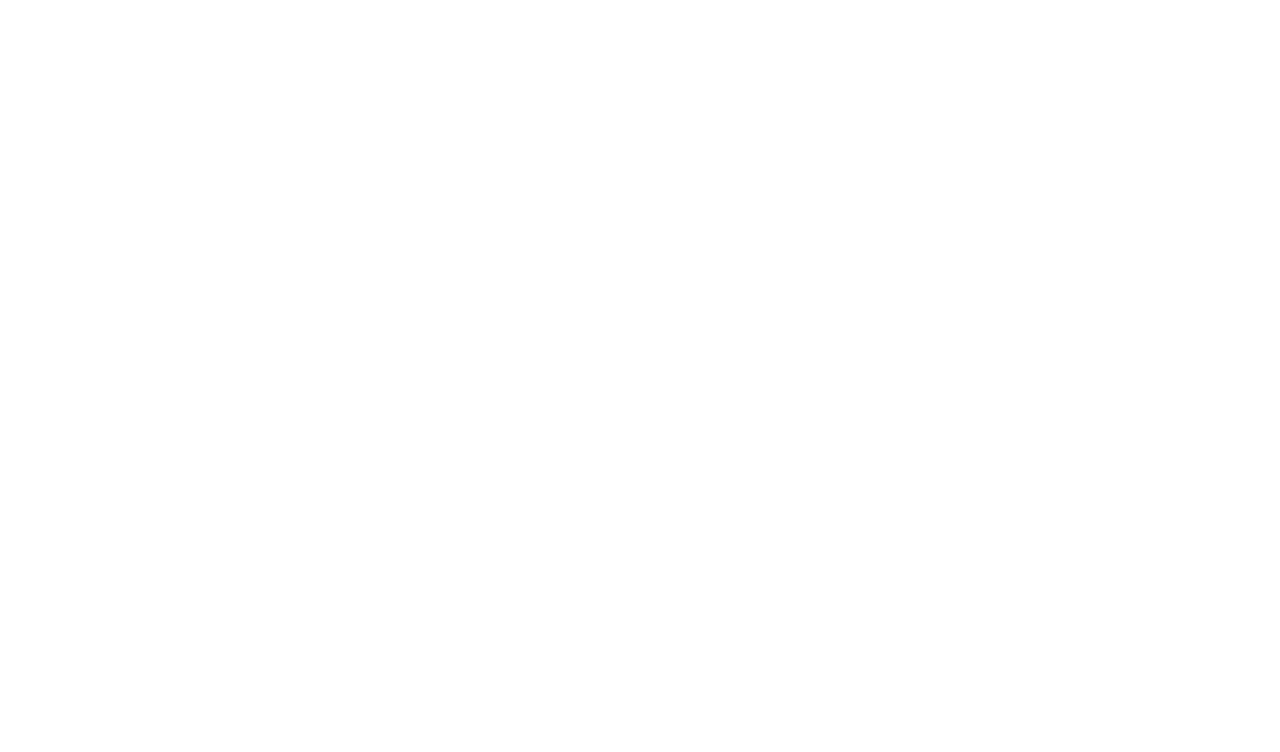
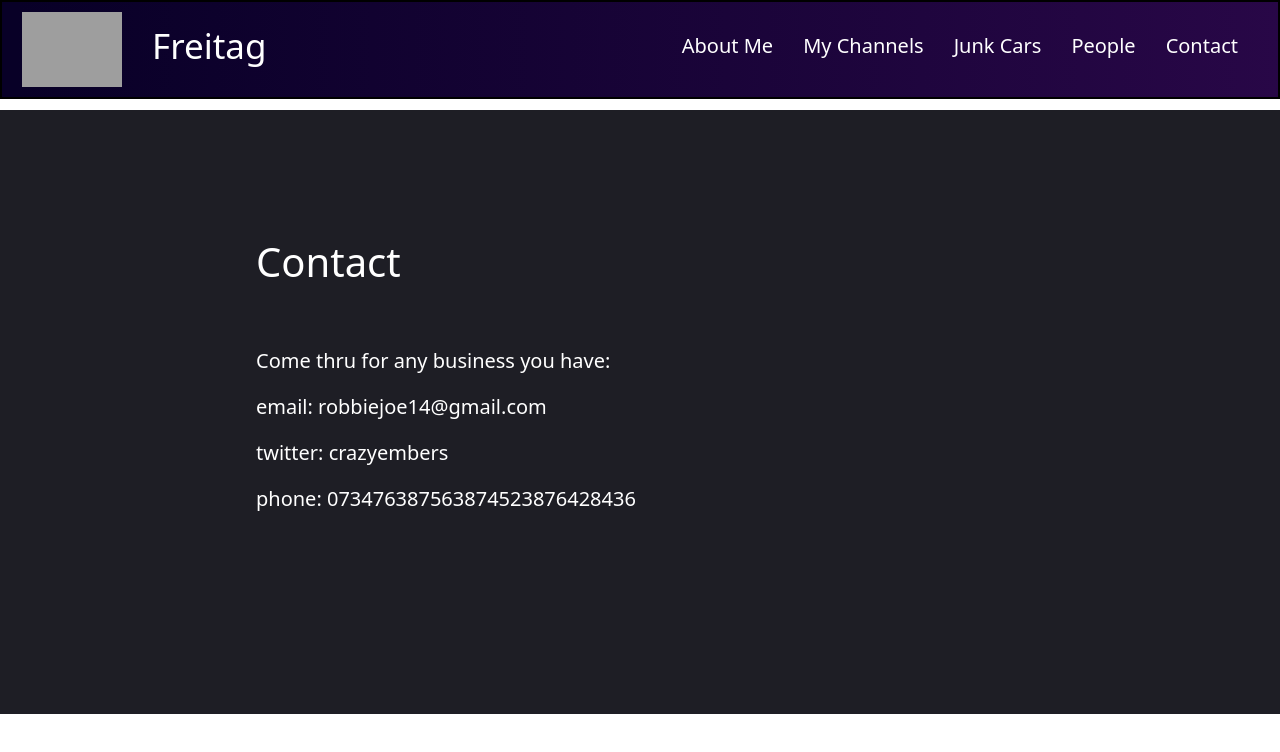
Before and after one commit to crazywhittles/Freitag---First-actual-website, a React (Create React App) app: page /contact in a window 1280 px wide. Before the commit this address had no page. Shown: the top 752 px of the page. Built offline with nearby package versions, Linux system fonts and the light colour scheme; grey boxes are pictures that could not be loaded.

Commit message:
all pages complete

```diff
--- a/src/index.js
+++ b/src/index.js
@@ -5,6 +5,8 @@ import App from './pages/home/App';
 import About from './pages/about/about';
 import Cars from './pages/cars/cars';
 import People from './pages/people/people';
+import Contact from './pages/contact/contact';
+import Channels from './pages/channels/channels';
 import 'bootstrap/dist/css/bootstrap.min.css';
 import {BrowserRouter, Route, Routes} from "react-router-dom";
 
@@ -17,6 +19,8 @@ root.render(
         <Route path='/aboutme' element={<About />}></Route>
         <Route path='/junkcars' element={<Cars />}></Route>
         <Route path='/people' element={<People />}></Route>
+        <Route path='/contact' element={<Contact />}></Route>
+        <Route path='/channels' element={<Channels />}></Route>
       </Routes>
     </BrowserRouter>
   </React.StrictMode>
--- a/src/pages/channels/channels.css
+++ b/src/pages/channels/channels.css
@@ -0,0 +1,42 @@
+.channel-body {
+    background-color: rgb(30, 30, 37);
+    height: 260vh;
+    color: white;
+    margin-top: 110px;
+}
+
+.channel-title {
+    margin-left: 10%;
+    padding-top: 10%;
+    font-size: 50px;
+    font-weight: 600;
+}
+
+.channel-title2 {
+    text-align: center;
+    margin-top: 100px;
+}
+
+.channel-text {
+    font-size: 24px;
+    margin-left: 10%;
+    margin-top: 30px;
+    margin-bottom: 70px;
+}
+
+.channel-half {
+    margin-top: 40px;
+    width: 40%;
+    margin-left: 5%;
+    display: inline-block;
+}
+
+.channel-pic {
+    width: 70%;
+    margin: 2% 0% 0% 15%
+}
+
+.channel-text2 {
+    font-size: 20px;
+    margin-left: 20%;
+}
--- a/src/pages/channels/channels.js
+++ b/src/pages/channels/channels.js
@@ -0,0 +1,45 @@
+import Header from '../../components/header/header';
+import './channels.css';
+
+function channels() {
+    return (
+        <div className='channel-body'>
+            <Header />
+            <div className='channel-title'>
+                <p>My Rubbish</p>
+                <p>Channels</p>
+            </div>
+            <div className='channel-half'>
+                <h2 className='channel-title2'>crazyembers</h2>
+                <p className='channel-text'>
+                    My only channel right now, I had a BeamNG channel too with 330
+                    subs but I got bored and deleted it LOL i'm so clueless... But
+                    this CSGO channel is by far the most fun channel to upload vids
+                    on, only downside is that some unboxings cost quite a bit.
+                </p>
+                <p className='channel-text'>
+                    Also, I had a channel from 2015 but that had some god awful
+                    edits, so all the vids are unlisted... dm me for the playlist.
+                </p>
+            </div>
+            <div className='channel-half'>
+                <img
+                    src="https://cdn.discordapp.com/attachments/810186625585774593/1091822254922420285/1.jpg"
+                    alt="cover">
+                </img>
+                <a href='https://www.youtube.com/@crazyembers'>link x</a>
+            </div>
+            <div>
+                <a className='channel-text2' href='https://www.youtube.com/watch?v=FJhpy-naaXI'>my most popular vid (famous!!)</a>
+                <img
+                    className='channel-pic'
+                    src="https://cdn.discordapp.com/attachments/810186625585774593/1091827911578882118/2.jpg"
+                    alt="cover">
+                </img>
+            </div>
+
+        </div>
+    );
+}
+
+export default channels;
--- a/src/pages/contact/contact.css
+++ b/src/pages/contact/contact.css
@@ -0,0 +1,18 @@
+.contact-body {
+    background-color: rgb(30, 30, 37);
+    height: 603.5px;
+    color: white;
+    margin-top: 110px;
+}
+
+.contact-title {
+    margin-left: 20%;
+    padding-top: 10%;
+    padding-bottom: 40px;
+}
+
+.contact-link {
+    margin-left: 20%;
+    margin-top: 20px;
+    font-size: 20px;
+}
--- a/src/pages/contact/contact.js
+++ b/src/pages/contact/contact.js
@@ -0,0 +1,27 @@
+import Header from '../../components/header/header';
+import './contact.css';
+
+function contact() {
+    return (
+        <div className='contact-body'>
+            <Header />
+            <h1 className='contact-title'>Contact</h1>
+            <div className='contact-link'>
+                <p>
+                    Come thru for any business you have:
+                </p>
+                <p>
+                    email: robbiejoe14@gmail.com
+                </p>
+                <p>
+                    twitter: <a href='https://twitter.com/railme21'>crazyembers</a>
+                </p>
+                <p>
+                    phone: <a href='https://www.youtube.com/@Hamza97'>073476387563874523876428436</a>
+                </p>
+            </div>
+        </div>
+    );
+}
+
+export default contact;
--- a/src/pages/home/App.css
+++ b/src/pages/home/App.css
@@ -3,7 +3,7 @@
   background-color: rgb(30, 30, 37);
   color: white;
   font-size: larger;
-  height: 700px;
+  height: 603.5px;
   margin-top: 110px;
 }
 
```
Also changed, not shown: 1 other file (tests, documents, lock files or other folders).
